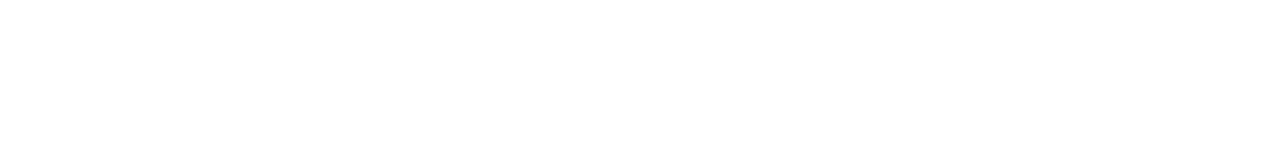
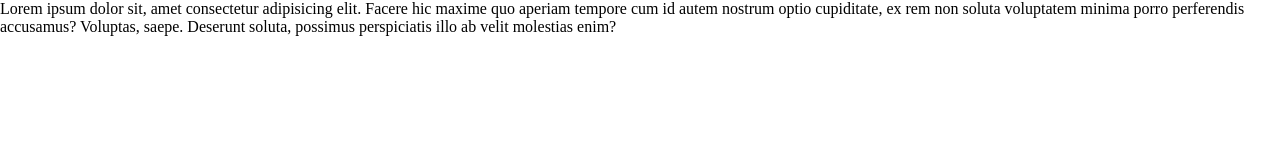
Before and after one commit to Prethush/test, a plain HTML site: page index.html in a window 1280 px wide. Drawn offline with Linux system fonts and the light colour scheme.

Commit message:
third commit

```diff
--- a/index.html
+++ b/index.html
@@ -8,11 +8,12 @@
     <link rel="stylesheet" href="./style.css" />
   </head>
   <body>
-    <!-- <div class="grandParent" id="grand">
-      <div class="parent" id="parent">
-        <div class="child" id="child"></div>
-      </div>
-    </div> -->
+    <p>
+      Lorem ipsum dolor sit, amet consectetur adipisicing elit. Facere hic
+      maxime quo aperiam tempore cum id autem nostrum optio cupiditate, ex rem
+      non soluta voluptatem minima porro perferendis accusamus? Voluptas, saepe.
+      Deserunt soluta, possimus perspiciatis illo ab velit molestias enim?
+    </p>
     <script src="./index.js"></script>
   </body>
 </html>
--- a/index.js
+++ b/index.js
@@ -1,2 +1,3 @@
 console.log("Hello World");
 console.log("abc");
+console.log("abcfsfsfsfsfsdf");
```
